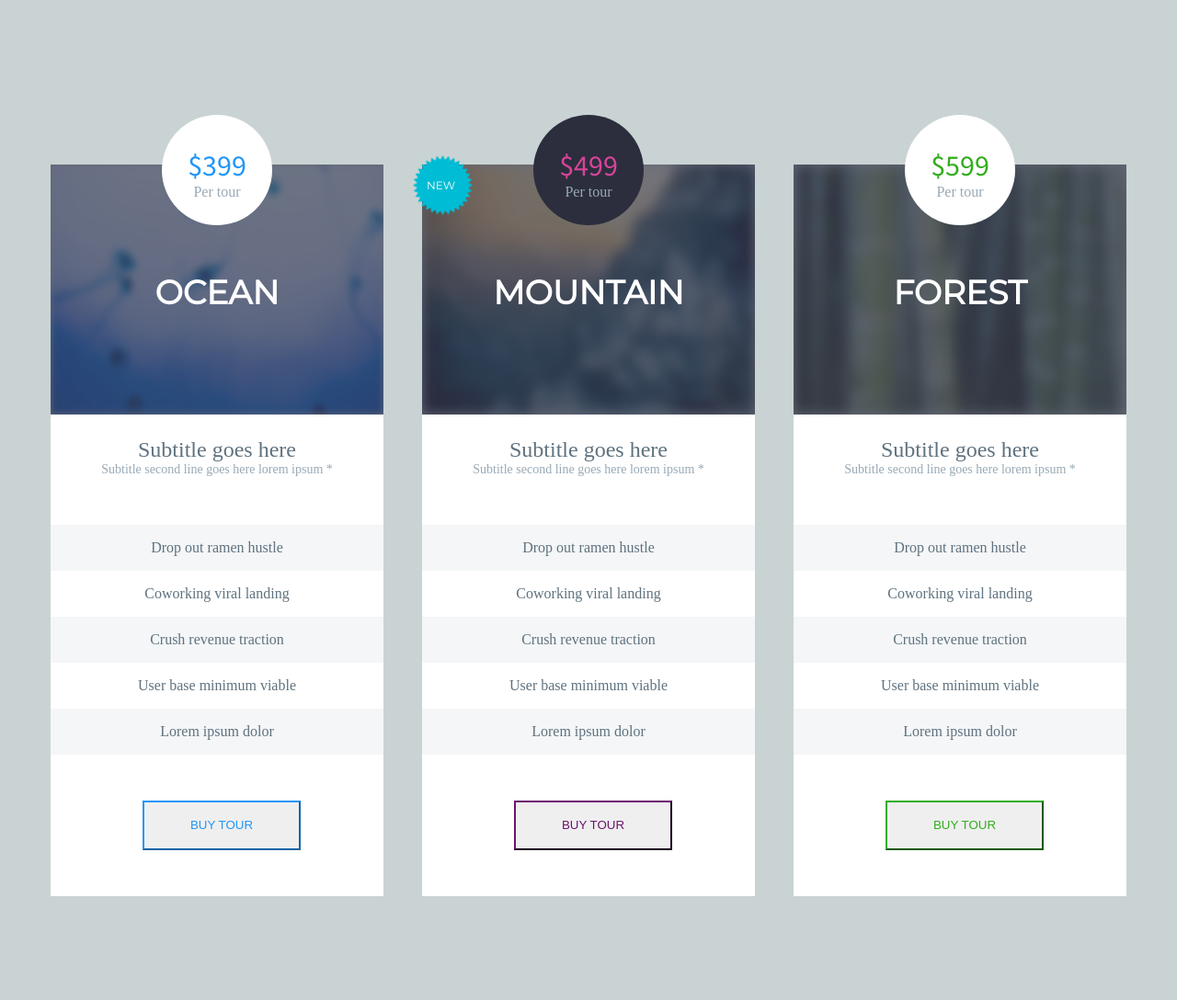
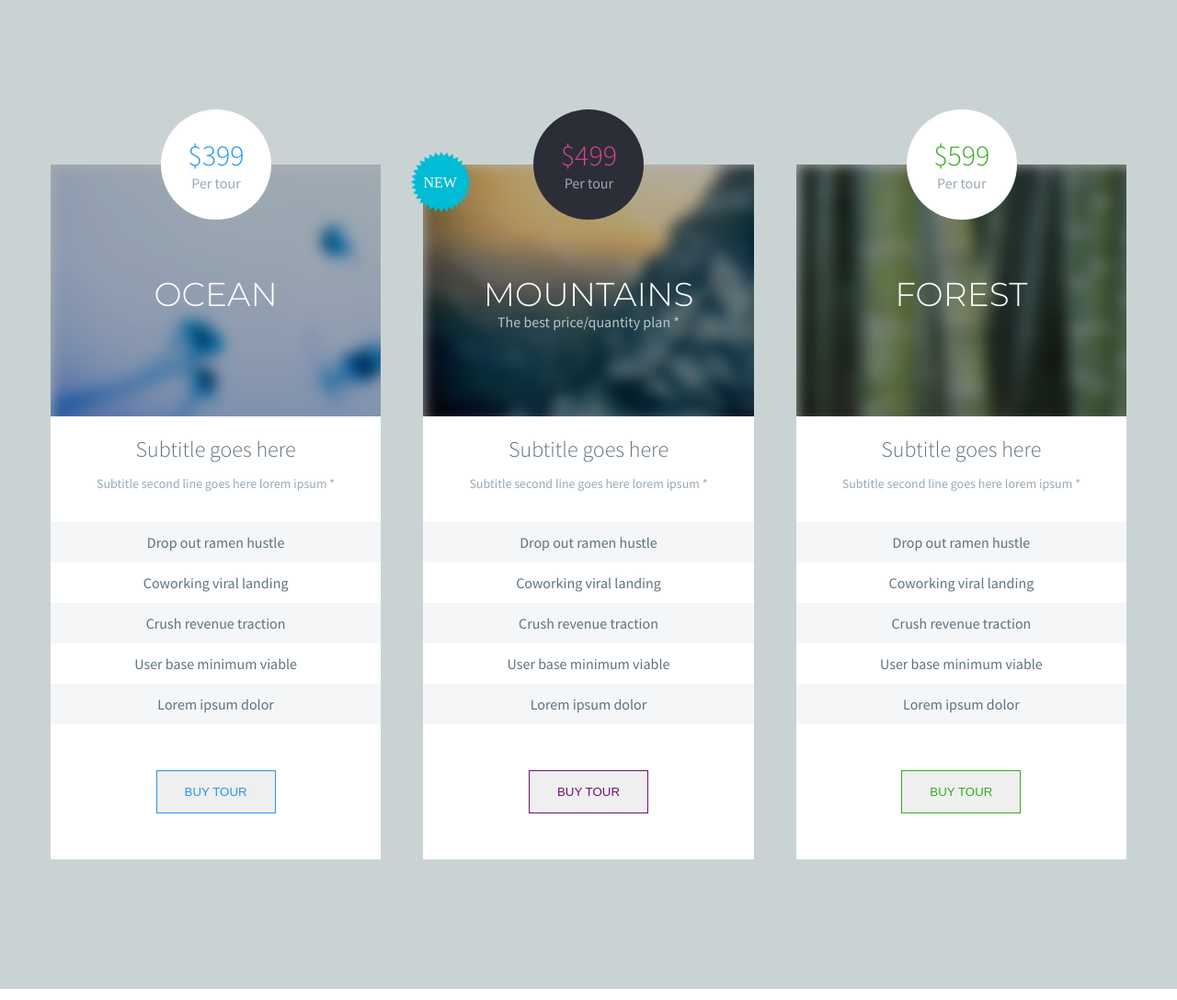
Before and after one commit to trangthuta/Price_table, a plain HTML site: page index.html in a window 1280 px wide. Shown: the whole page at 92% size. Drawn offline with Linux system fonts and the light colour scheme.

Commit message:
sua lan 1

```diff
--- a/index.html
+++ b/index.html
@@ -1,38 +1,38 @@
 <!DOCTYPE html>
 <html lang="en">
   <head>
-    <meta charset="UTF-8">
-    <meta http-equiv="X-UA-Compatible" content="IE=edge">
-    <meta name="viewport" content="width=device-width, initial-scale=1.0">
-    <title>Prince Table</title>
-    <link rel="stylesheet" href="/style/style.css">
-    <link rel="preconnect" href="https://fonts.googleapis.com">
-    <link rel="preconnect" href="https://fonts.gstatic.com" crossorigin>
-    <link href="https://fonts.googleapis.com/css2?family=Montserrat:wght@400&family=Source+Sans+Pro:wght@300;400&display=swap" rel="stylesheet">
+    <meta charset="UTF-8" />
+    <meta http-equiv="X-UA-Compatible" content="IE=edge" />
+    <meta name="viewport" content="width=device-width, initial-scale=1.0" />
+    <title>Cut psd</title>
+    <link rel="stylesheet" href="/style/style.css" />
+    <style>
+      @import url("https://fonts.googleapis.com/css2?family=Montserrat:wght@300&family=Source+Sans+Pro:wght@300;400&display=swap");
+    </style>
   </head>
   <body>
-    <div class="container_fluid">
+    <div class="container-fluid">
       <div class="container">
         <div class="container_flex">
           <div class="col">
-                    <div class="col_row1">
-                            <img src="../img/ocean.png" alt="ảnh đại dương">
+            <div
+              class="col_row1"
+              style="background-image: url(../img/ocean.png)"
+            >
+              <p class="col_row1_bigtext">OCEAN</p>
               <div class="col_row1_price">
-                                <p style="color:#2196f7">$399</p>
+                <p style="color: #2196f7">$399</p>
                 <p>Per tour</p>
               </div>
-                            <div class="col_row1_text">
-                                <b> OCEAN</b>
-                            </div>
-                            <div class="col_row1_overlay"></div>
             </div>
             <div class="col_row2">
               <div class="col_row2_cnt">
-			    			<p>Subtitle goes here</p>
-			    			<p>Subtitle second line goes here lorem ipsum *</p>
+                <p class="col_row2_cnt_1">Subtitle goes here</p>
+                <p class="col_row2_cnt_2">
+                  Subtitle second line goes here lorem ipsum *
+                </p>
               </div>
-                        <div class="col_row2_list">
-                            <ul >
+              <ul class="col_row2_list">
                 <li>Drop out ramen hustle</li>
                 <li>Coworking viral landing</li>
                 <li>Crush revenue traction</li>
@@ -40,39 +40,35 @@
                 <li>Lorem ipsum dolor</li>
               </ul>
             </div>
-                    </div>
             <div class="col_row3">
-                        <div class="col_row3_ip1">
-                            <input type="button" value="BUY TOUR"
-			    			style="color:#2196f7;border-color: #2196f7">
-                        </div>
+              <button id="button1">BUY TOUR</button>
             </div>
           </div>
           <div class="col">
-                    <div class="col_row1">
-                        <img src="../img/mountain.png" alt="ảnh đại dương">
-                        <div class="col_row1_price" style="background-color: #2c2e3d;">
-                            <p style="color:#d74498">$499</p>
+            <div
+              class="col_row1"
+              style="background-image: url(../img/mountain.png)"
+            >
+              <p class="col_row1_bigtext">MOUNTAINS</p>
+              <p class="col_row1_smalltext">The best price/quantity plan *</p>
+              <div class="col_row1_newmark">
+                <img src="/img/newmark.png" />
+                <p class="col_row1_newmark_text">NEW</p>
+              </div>
+
+              <div class="col_row1_price" style="background-color: #2c2e37">
+                <p style="color: #d74498">$499</p>
                 <p>Per tour</p>
               </div>
-                        <div class="col_row1_text">
-                            <b> MOUNTAIN</b>
-                        </div>
-                        <div class="col_row1_newmark">
-			    			<img src="/img/newmark.png">
-			    			<p>NEW</p>
-			    		</div>
-                        <div class="col_row1_overlay"></div>
-
-
             </div>
             <div class="col_row2">
               <div class="col_row2_cnt">
-			    			<p>Subtitle goes here</p>
-			    			<p>Subtitle second line goes here lorem ipsum *</p>
+                <p class="col_row2_cnt_1">Subtitle goes here</p>
+                <p class="col_row2_cnt_2">
+                  Subtitle second line goes here lorem ipsum *
+                </p>
               </div>
-                        <div class="col_row2_list">
-                            <ul >
+              <ul class="col_row2_list">
                 <li>Drop out ramen hustle</li>
                 <li>Coworking viral landing</li>
                 <li>Crush revenue traction</li>
@@ -80,33 +76,29 @@
                 <li>Lorem ipsum dolor</li>
               </ul>
             </div>
-                    </div>
             <div class="col_row3">
-                        <div class="col_row3_ip2">
-                            <input type="button" value="BUY TOUR"
-			    			style="color:#6c136f;border-color: #6c136f">
-                        </div>
+              <button id="button2">BUY TOUR</button>
             </div>
           </div>
           <div class="col">
-                    <div class="col_row1">
-                        <img src="../img/forest.png" alt="ảnh đại dương">
+            <div
+              class="col_row1"
+              style="background-image: url(../img/forest.png)"
+            >
+              <p class="col_row1_bigtext">FOREST</p>
               <div class="col_row1_price">
-                            <p style="color:#32ad1e">$599</p>
+                <p style="color: #32ad1e">$599</p>
                 <p>Per tour</p>
               </div>
-                        <div class="col_row1_text">
-                            <b> FOREST</b>
-                        </div>
-                        <div class="col_row1_overlay"></div>
             </div>
             <div class="col_row2">
               <div class="col_row2_cnt">
-			    			<p>Subtitle goes here</p>
-			    			<p>Subtitle second line goes here lorem ipsum *</p>
+                <p class="col_row2_cnt_1">Subtitle goes here</p>
+                <p class="col_row2_cnt_2">
+                  Subtitle second line goes here lorem ipsum *
+                </p>
               </div>
-                        <div class="col_row2_list">
-                            <ul >
+              <ul class="col_row2_list">
                 <li>Drop out ramen hustle</li>
                 <li>Coworking viral landing</li>
                 <li>Crush revenue traction</li>
@@ -114,12 +106,8 @@
                 <li>Lorem ipsum dolor</li>
               </ul>
             </div>
-                    </div>
             <div class="col_row3">
-                        <div class="col_row3_ip3">
-                            <input type="button" value="BUY TOUR"
-			    			style="color:#32ad1e;border-color: #32ad1e">
-                        </div>
+              <button id="button3">BUY TOUR</button>
             </div>
           </div>
         </div>
--- a/style/style.scss
+++ b/style/style.scss
@@ -1,165 +1,168 @@
-  $color_white:white;
-  $color_text:#99a9b5;
-  $color_grey:#5f727f;
-  $font_mon:'Montserrat';
-  $font_san:'Source Sans Pro';
+@mixin fontSourceSansPro-Light300 {
+    font-family: "Source Sans Pro", sans-serif;
+    font-weight: 300;
+}
+@mixin fontSourceSansPro-Regular400 {
+    font-family: "Source Sans Pro", sans-serif;
+    font-weight: 400;
+}
+* {
+    margin: 0;
+    padding: 0;
+}
+body {
+    text-align: center;
+}
+.container-fluid {
+    background-color: #cad3d3;
+}
+.container {
+    max-width: 1170px;
+    margin: 0 auto;
+    &_flex {
+        display: flex;
+        width: 100%;
+        padding: 179px 0 141px 0;
+        flex-wrap: wrap;
+        justify-content: space-between;
+        .col {
+            max-width: 362px;
+            background-color: white;
+            &_row1 {
+                box-shadow: inset 362px 0 rgba(0, 0, 0, 0.3);
+                width: 100%;
+                position: relative;
+                &_bigtext {
+                    font-size: 36px;
+                    padding: 124px 0 116px 0;
+                    color: white;
+                    line-height: 34px;
+                    font-family: "Montserrat", sans-serif;
+                }
+                &_smalltext{
 
-*{
-    padding:0;
-    margin: 0;
-}
-
-.container_fluid{
-    min-height: 1088px;
-    background-color:#cad3d3;
-    margin:auto;
-}
-.container{
-    max-width: 1170px;
-    margin:auto;
-    position: relative;
-    top:179px;
-}
-.container_flex{
-    display: flex;
-
-}
-.col{
-    min-width: 362px;
-    flex-wrap: wrap;
-    &_row1{
-        position:relative;
-        height: 272px;
-        color:$color_white;
-
-        img{
-            position:absolute;
+              position: absolute;
+              top: 161px;
+              text-align: center;
               width: 100%;
-            height: 100%;
-
-
-        }
-        &_price{
-            position: absolute;
-            width: 120px;
-            height: 120px;
-            background-color:$color_white;
-            border-radius: 50%;
-            text-align: center;
-            left:121px;
-            top:-20%;
-            font-size: 16px;
-            color:$color_text;
-            z-index: 1;
-        }
-        &_price>p:first-child{
-            font-size: 32px;
-            padding-top:35px;
-            font-family: "Source Sans Pro";
+              color: #b6c6c9;
+              font-family: 'Source Sans Pro', sans-serif;
               font-weight: 400;
 
                 }
+                &_price {
+                    position: absolute;
+                    border-radius: 50%;
+                    width: 120px;
+                    height: 120px;
+                    background-color: white;
+                    top: 0;
+                    transform: translate(100%,-50%);
+                }
+                &_price > p:first-child {
+                    margin-top: 25%;
+                    font-size: 32px;
+                    @include fontSourceSansPro-Light300();
+                }
+                &_price > p:last-child {
+                    color: #99a9b5;
+                    @include fontSourceSansPro-Regular400();
+                }
+                &_newmark{
+                    position:absolute;
+                    top:0;
+                    transform: translate(-20%,-20%);
                 &_text{
-            position: relative;
-            font-size: 36px;
-            text-align: center;
-            top:117px;
-            font-family: 'Montserrat';
-            z-index: 1;
-
-
-        }
-        &_newmark>img{
-            position: absolute;
-            width:65px ;
-            height: 65px;
-            top:-10px;
-            left:-10px;
-            z-index: 1;
-
-
-        }
-        &_newmark>p{
-            color:$color_white;
-            position: absolute;
-            top:15px;
-            left:5px;
-            font-family: $font_mon;
-            font-size: 12px;
-            z-index: 1;
-        }
-        &_overlay{
-            width: 100%;
-        height: 100%;
+                    color:white;
                     position: absolute;
                     top: 0;
-        left: 0;
-        background-color: rgba(57, 61, 80, 0.7);
-
+                    width: 50%;
+                    height: 50%;
+                    transform: translate(40%,70%);
                 }
-
-
-
                 }
-    &_row2{
-        background-color:$color_white;
-        text-align: center;
-        &_cnt{
-            height: 95px;
-            padding-top: 25px;
+            }
+            &_row2 {
+                &_cnt {
+                    padding: 20px 50px;
+                    &_1 {
+                        font-size: 24px;
+                        color: #5f727f;
+                        @include fontSourceSansPro-Light300();
+                    }
+                    &_2 {
                         font-size: 14px;
+                        color: #99a9b5;
+                        padding:13px 0;
+                        @include fontSourceSansPro-Regular400();
                     }
-        &_cnt>p:first-child{
-            color:$color_grey;
-            font-size: 24px;
                 }
-        &_cnt>p:last-child{
-            color:$color_text;
+                &_list {
+                    list-style: none;
+                    font-size: 16px;
+                    color: #5f727f;
+                    @include fontSourceSansPro-Regular400();
+                    li{
+                        padding:12px 0;
                     }
-        &_list{
-            color:$color_grey;
-            line-height: 50px;
-            font-size: 16px;
                 }
-        &_list>ul{
-            list-style-type: none;
-        }
-        &_list>ul>li:nth-child(odd){
+                &_list > li:nth-child(odd) {
                     background-color: #f4f6f7;
                 }
             }
-    &_row3{
-        background-color:$color_white;
-        padding:50px 0;
-        font-family: $font_mon;
-        input{
-            margin-left: 100px;
-            width: 172px;
-            line-height: 50px;
-
+            &_row3 {
+                padding: 50px 0;
+                font-family: "Montserrat", sans-serif;
+                button {
+                    padding: 15px 30px;
                 }
-        &_ip1>input:hover{
+                #button1 {
+                    color: #2196f7;
+                    border: 1px solid #2196f7;
+                }
+                #button1:hover {
+                    color: white;
                     background-color: #2196f7;
-            color:$color_white !important;
-
                 }
-        &_ip2>input:hover{
+                #button2 {
+                    color: #6c136f;
+                    border: 1px solid #6c136f;
+                }
+                #button2:hover {
+                    color: white;
                     background-color: #6c136f;
-            color:$color_white !important;
-
                 }
-        &_ip3>input:hover{
+                #button3 {
+                    color: #32ad1e;
+                    border: 1px solid #32ad1e;
+                }
+                #button3:hover {
+                    color: white;
                     background-color: #32ad1e;
-            color:$color_white !important;
-
                 }
-
-
-
             }
-
-
         }
-.col:nth-child(2){
-    padding:0 42px;
     }
+}
+@media (max-width: 767px) {
+    .container {
+        width: 100%;
+        &_flex {
+            justify-content: center;
+            .col:nth-child(2) {
+                margin: 100px 0;
+            }
+        }
+    }
+}
+@media (min-width: 768px) and (max-width: 1024px) {
+    .container {
+        width: 100%;
+        &_flex {
+            justify-content: space-around;
+            .col:nth-child(3) {
+                margin: 100px 0;
+            }
+        }
+    }
+}
```
Also changed, not shown: img/index.html (deleted, +0 -129 lines), style/style.css, 1 other file. Lines whose indentation alone changed are shown as unchanged.
